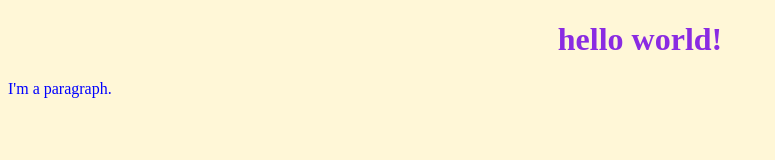
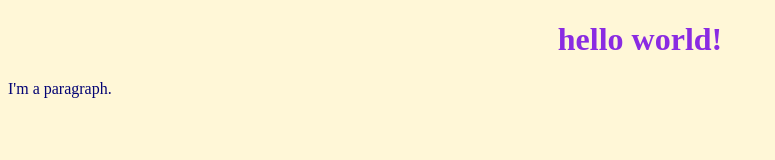
Before and after one commit to kblbservices/portfolio, a plain HTML site: page index.html in a window 1280 px wide. Shown: the whole page, without its empty margins (0-775 px from the left). Drawn offline with Linux system fonts and the light colour scheme.

Commit message:
changed p color

```diff
--- a/stylesheet.css
+++ b/stylesheet.css
@@ -1,3 +1,3 @@
 h1 {text-align: center; color:blueviolet;}
-p {color: blue;}
+p {color: rgb(3, 3, 116);}
 body {background-color: rgb(255, 247, 215);}
```
